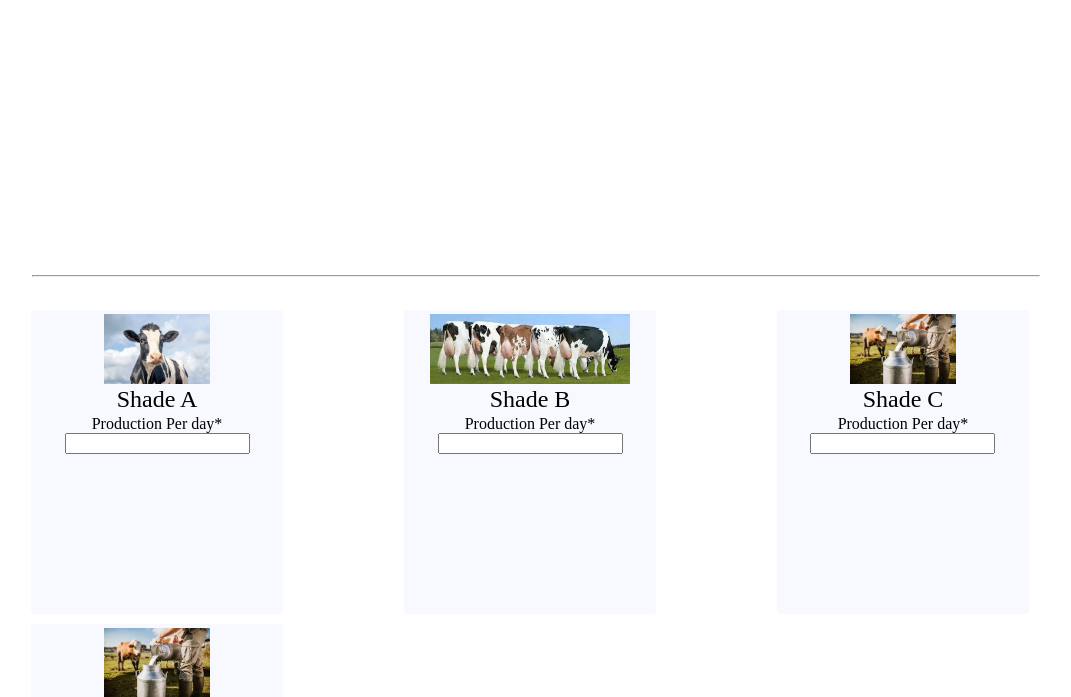
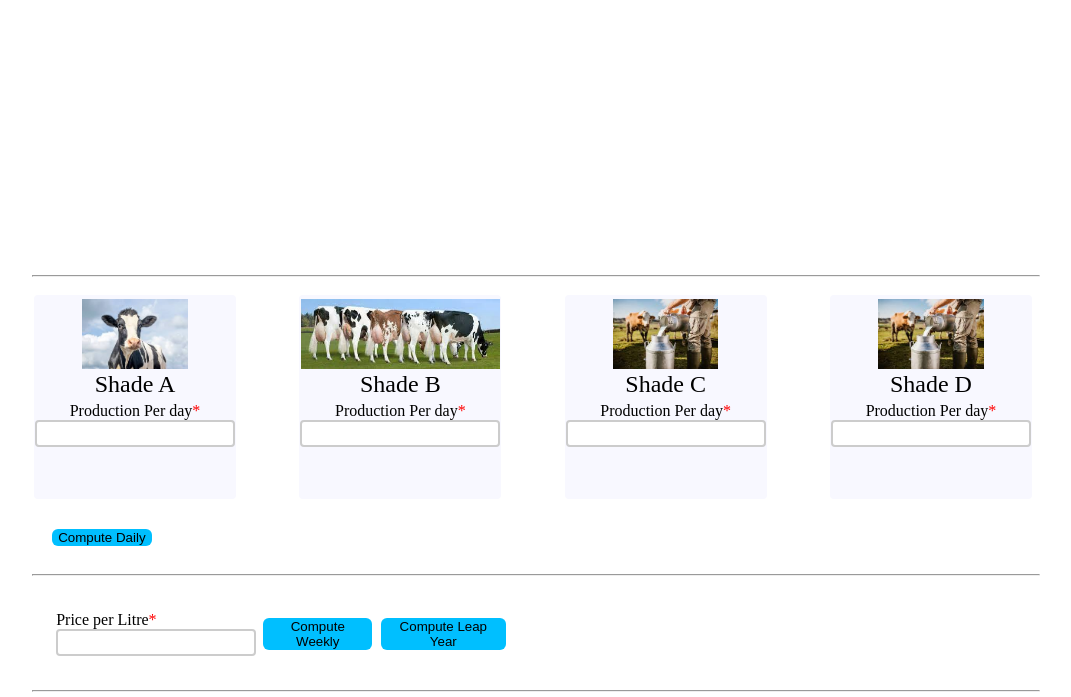
Before and after one commit to ronnykipkirui/dairy-business, a plain HTML site: page index.html in a window 1280 px wide. Shown: the part 291-988 px from the top of the page, without its empty margins (104-1175 px from the left). Drawn offline with Linux system fonts and the light colour scheme.

Commit message:
add new styles

```diff
--- a/assets/css/style.css
+++ b/assets/css/style.css
@@ -51,7 +51,7 @@ u {
     background-repeat: no-repeat;
     background-size: 100% 100%;
     display: flex;
-    height: 400px;
+    height: fit-content;
     justify-content: space-between;
 
 
@@ -78,9 +78,9 @@ u {
     background-color: transparent;
     float: right;
     width: 100%;
-    padding: 10px 6px;
+    padding: 5px 3px;
     height: auto;
-    margin: 10px 0;
+    margin: 0px;
     justify-content: space-between;
 }
 
@@ -88,8 +88,8 @@ u {
     width: auto;
     background-color: ghostwhite;
     margin: 0.5%;
-    height: 300px;
-    min-width: 25%;
+    height: 200px;
+    min-width: 20%;
     border-radius: 4px;
     text-align: center;
     padding-top: 4px;
@@ -103,19 +103,12 @@ u {
 }
 .table{
     display: flex;
-    padding: 5%;
-    margin-top: 20px;
+    padding: 2%;
+    flex-wrap: wrap;
+    margin-top: 10px;
     color: blue;
 
 }
-.submit{
-    display: flex;
-    margin-top: 180px;
-    margin-left: 29px;
-    background-color: #1f34ed;
-}
-
-
 
 
  /* start of footer */
@@ -149,3 +142,37 @@ u {
     text-align: center;
     float: center;
 }
+
+
+.input-box {
+    padding: 4px;
+    border: #CCC 2px solid;
+    border-radius: 4px;
+    min-width: 200px;
+    width: 40%;
+}
+
+.field_column {
+    padding: 2px 1px;
+}
+.field_column-footer {
+    padding: 10px 6px;
+}
+label{
+  color: black;
+}
+.must{
+color: red;
+}
+
+.btn_compute{
+    width: fit-content;
+    border-radius: 6px;
+    height:fit-content;
+    margin: 2%;
+    border: none;
+    background-color: deepskyblue;
+}
+.btn_compute:hover{
+    background-color: lightskyblue;
+}
```
